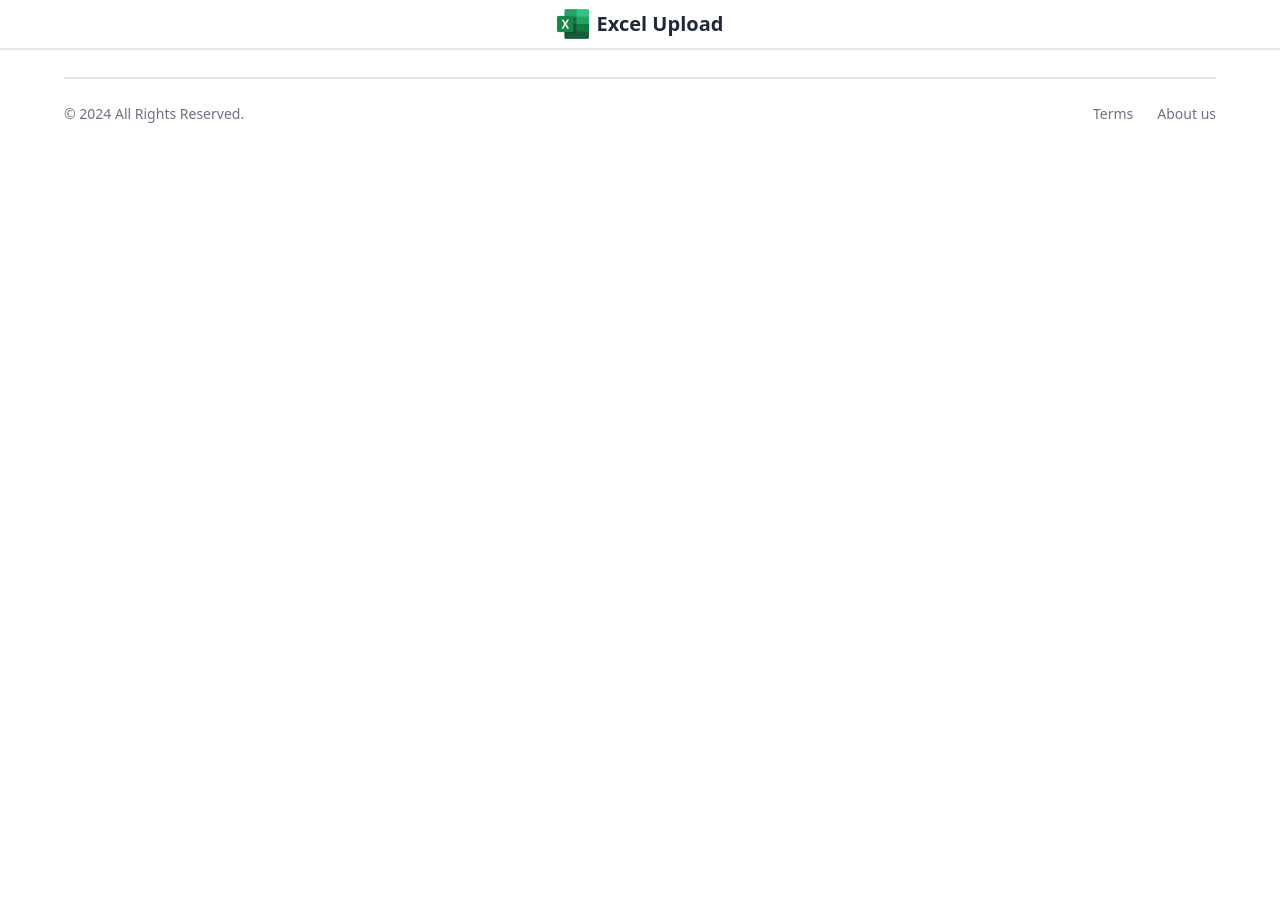
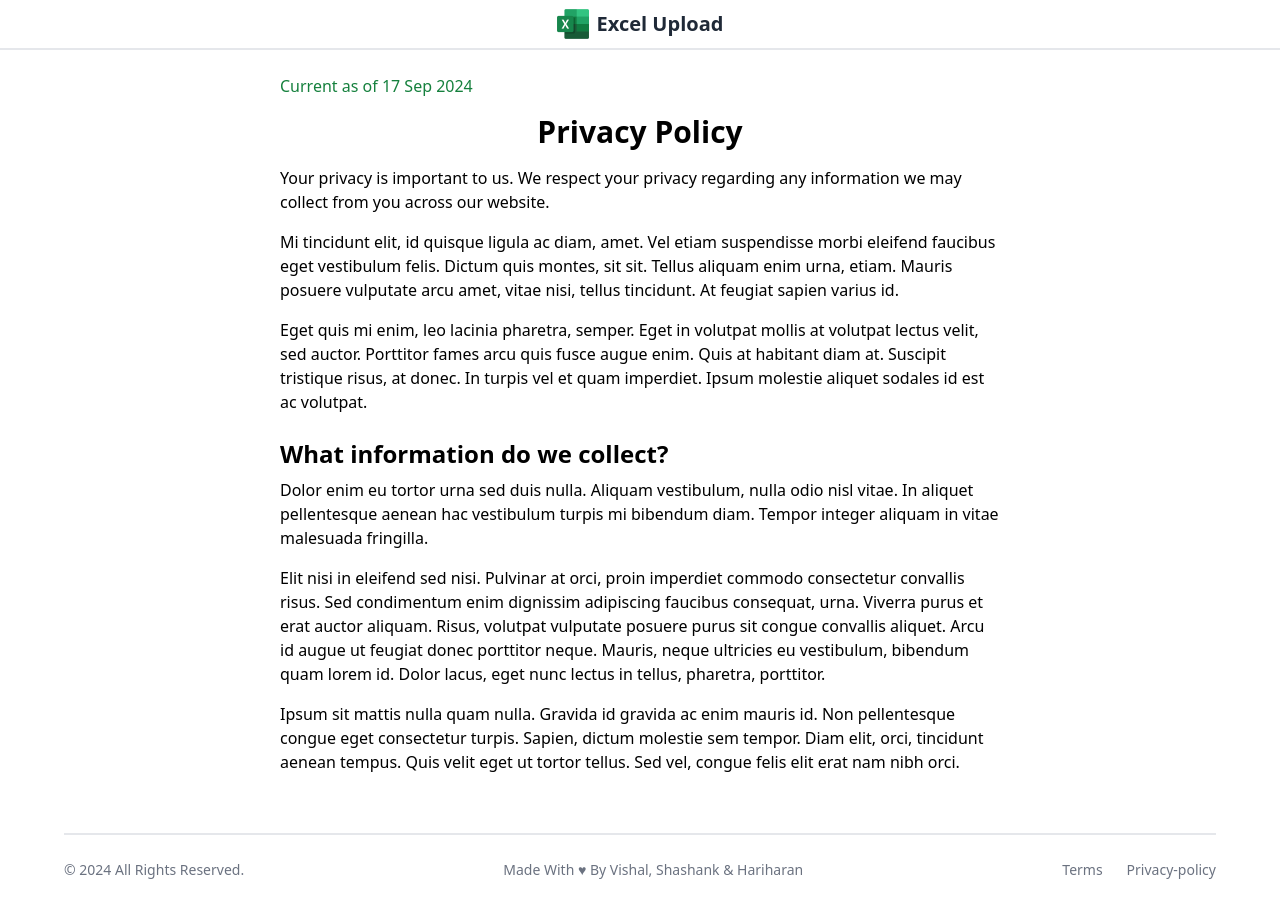
Before and after one commit to Vishal-1004/Excel-Sheet-Analysis-College-Automation-Project-, a React (Vite) app: page /privacy-policy in a window 1280 px wide. Before the commit the page ends 800 px from the top, so only its background shows below. Built offline with nearby package versions, Linux system fonts and the light colour scheme.

Commit message:
changes made to the design and added privacy policy page

```diff
--- a/src/App.jsx
+++ b/src/App.jsx
@@ -1,6 +1,6 @@
 import { Route, Routes } from "react-router-dom";
 import { Footer, Navbar } from "./Components";
-import { Home } from "./Pages";
+import { Home, PrivacyPolicy } from "./Pages";
 
 const App = () => {
   return (
@@ -9,6 +9,7 @@ const App = () => {
       <Routes>
         <Route path="/" element={<Home />} />
         <Route path="/terms-conditions" element={<Home />} />
+        <Route path="/privacy-policy" element={<PrivacyPolicy />} />
       </Routes>
       <Footer />
     </div>
--- a/src/Components/Footer.jsx
+++ b/src/Components/Footer.jsx
@@ -1,16 +1,33 @@
+import { Link } from "react-router-dom"
+
 function Footer(){
   return(
-    <div className="w-full h-[100px] flex justify-center items-center">
+    <div className="w-full h-[100px] flex flex-col justify-center items-center gap-4 pb-4">
       <div className="border-t-2 w-[95vw] sm:w-[90vw] flex justify-between items-center text-gray-500 text-[14px] pt-6">
         <div>
           <p>
             &copy; {new Date().getFullYear()} All Rights Reserved.
           </p>
         </div>
+        <div className="hidden md:block">
+          <p>Made With &#9829; By
+            <Link to="https://google.com"> Vishal</Link>,
+            <Link to="https://google.com"> Shashank</Link> &
+            <Link to="https://google.com"> Hariharan</Link>
+          </p>
+        </div>
         <div className="flex gap-4 sm:gap-6">
-          <a href="#">Terms</a>
-          <a href="#">About us</a>
+          <Link to="/terms-conditions">Terms</Link>
+          <Link to="/privacy-policy">Privacy-policy</Link>
         </div>
+      </div>
+
+      <div className="block md:hidden text-gray-500 text-[14px] text-center">
+        <p>Made With &#9829; By
+          <Link to="https://google.com"> Vishal</Link>,
+          <Link to="https://google.com"> Shashank</Link> &
+          <Link to="https://google.com"> Hariharan</Link>
+        </p>
       </div>
     </div>
   )
--- a/src/Components/Navbar.jsx
+++ b/src/Components/Navbar.jsx
@@ -1,15 +1,17 @@
+import { Link } from "react-router-dom"
+
 import { excel } from "../assets/Icons"
 
 function Navbar(){
   return(
     <div className="w-full h-[50px] flex justify-center items-center border-b-2">
       <div>
-        <a href="#">
+        <Link to="/">
           <div className="flex justify-center items-center gap-2">
             <img src={excel} alt="Excel Logo" className="h-8 w-8" />
             <p className="text-gray-800 text-xl font-semibold">Excel Upload</p>
           </div>
-        </a>
+        </Link>
       </div>
     </div>
   )
--- /dev/null
+++ b/src/Pages/PrivacyPolicy.jsx
@@ -0,0 +1,33 @@
+import React from 'react';
+
+function PrivacyPolicy(){
+  return (
+    <div className="max-w-3xl mx-auto p-6">
+      <p className="text-green-700 mb-4">
+        Current as of 17 Sep 2024
+      </p>
+      <h1 className="text-3xl font-bold text-center mb-4">Privacy Policy</h1>
+      <p className="mb-4">
+        Your privacy is important to us. We respect your privacy regarding any information we may collect from you across our website.
+      </p>
+      <p className="mb-4">
+        Mi tincidunt elit, id quisque ligula ac diam, amet. Vel etiam suspendisse morbi eleifend faucibus eget vestibulum felis. Dictum quis montes, sit sit. Tellus aliquam enim urna, etiam. Mauris posuere vulputate arcu amet, vitae nisi, tellus tincidunt. At feugiat sapien varius id.
+      </p>
+      <p className="mb-4">
+        Eget quis mi enim, leo lacinia pharetra, semper. Eget in volutpat mollis at volutpat lectus velit, sed auctor. Porttitor fames arcu quis fusce augue enim. Quis at habitant diam at. Suscipit tristique risus, at donec. In turpis vel et quam imperdiet. Ipsum molestie aliquet sodales id est ac volutpat.
+      </p>
+      <h2 className="text-2xl font-semibold mt-6 mb-2">What information do we collect?</h2>
+      <p className="mb-4">
+        Dolor enim eu tortor urna sed duis nulla. Aliquam vestibulum, nulla odio nisl vitae. In aliquet pellentesque aenean hac vestibulum turpis mi bibendum diam. Tempor integer aliquam in vitae malesuada fringilla.
+      </p>
+      <p className="mb-4">
+        Elit nisi in eleifend sed nisi. Pulvinar at orci, proin imperdiet commodo consectetur convallis risus. Sed condimentum enim dignissim adipiscing faucibus consequat, urna. Viverra purus et erat auctor aliquam. Risus, volutpat vulputate posuere purus sit congue convallis aliquet. Arcu id augue ut feugiat donec porttitor neque. Mauris, neque ultricies eu vestibulum, bibendum quam lorem id. Dolor lacus, eget nunc lectus in tellus, pharetra, porttitor.
+      </p>
+      <p className="mb-4">
+        Ipsum sit mattis nulla quam nulla. Gravida id gravida ac enim mauris id. Non pellentesque congue eget consectetur turpis. Sapien, dictum molestie sem tempor. Diam elit, orci, tincidunt aenean tempus. Quis velit eget ut tortor tellus. Sed vel, congue felis elit erat nam nibh orci.
+      </p>
+    </div>
+  );
+};
+
+export default PrivacyPolicy;
--- a/src/Pages/index.js
+++ b/src/Pages/index.js
@@ -1,3 +1,4 @@
 import Home from "./Home";
+import PrivacyPolicy from "./PrivacyPolicy";
 
-export { Home };
+export { Home, PrivacyPolicy };
```
